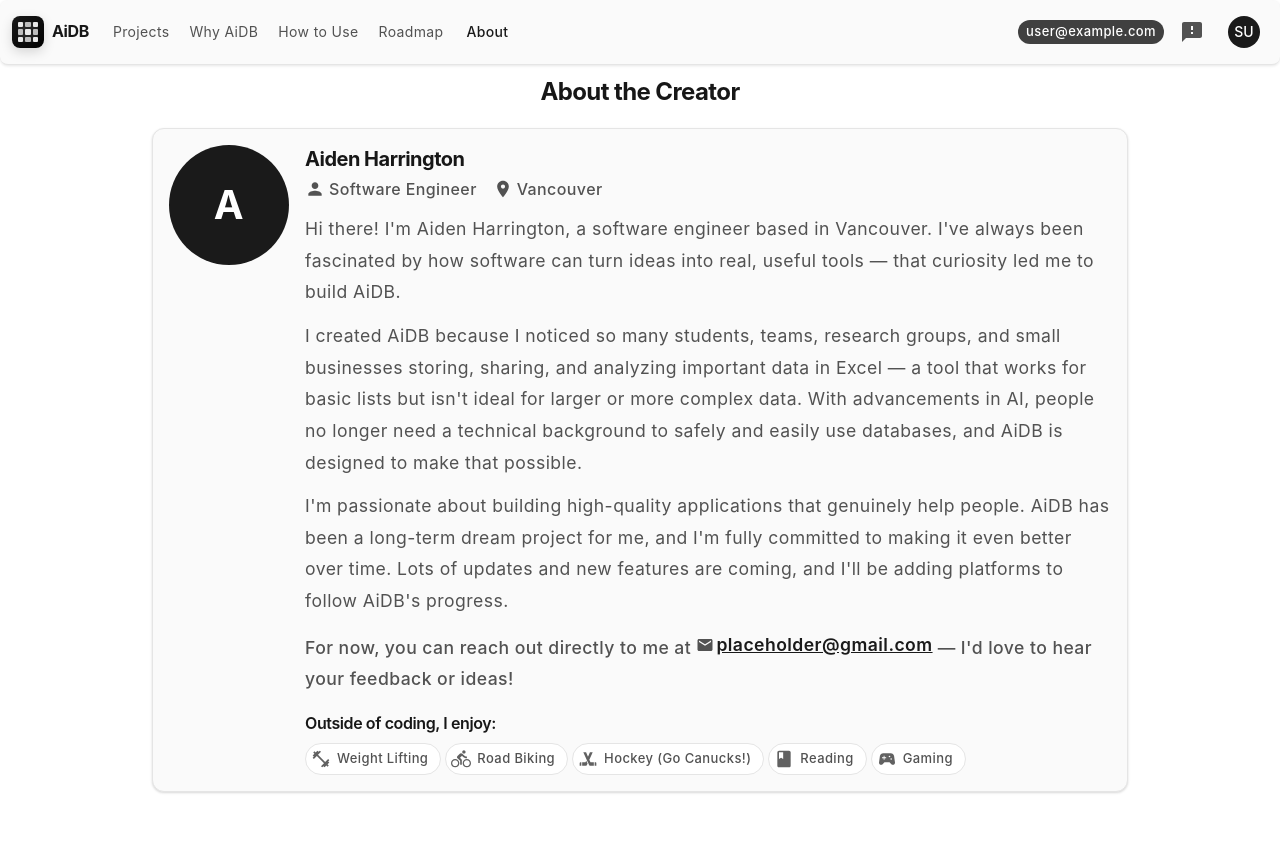
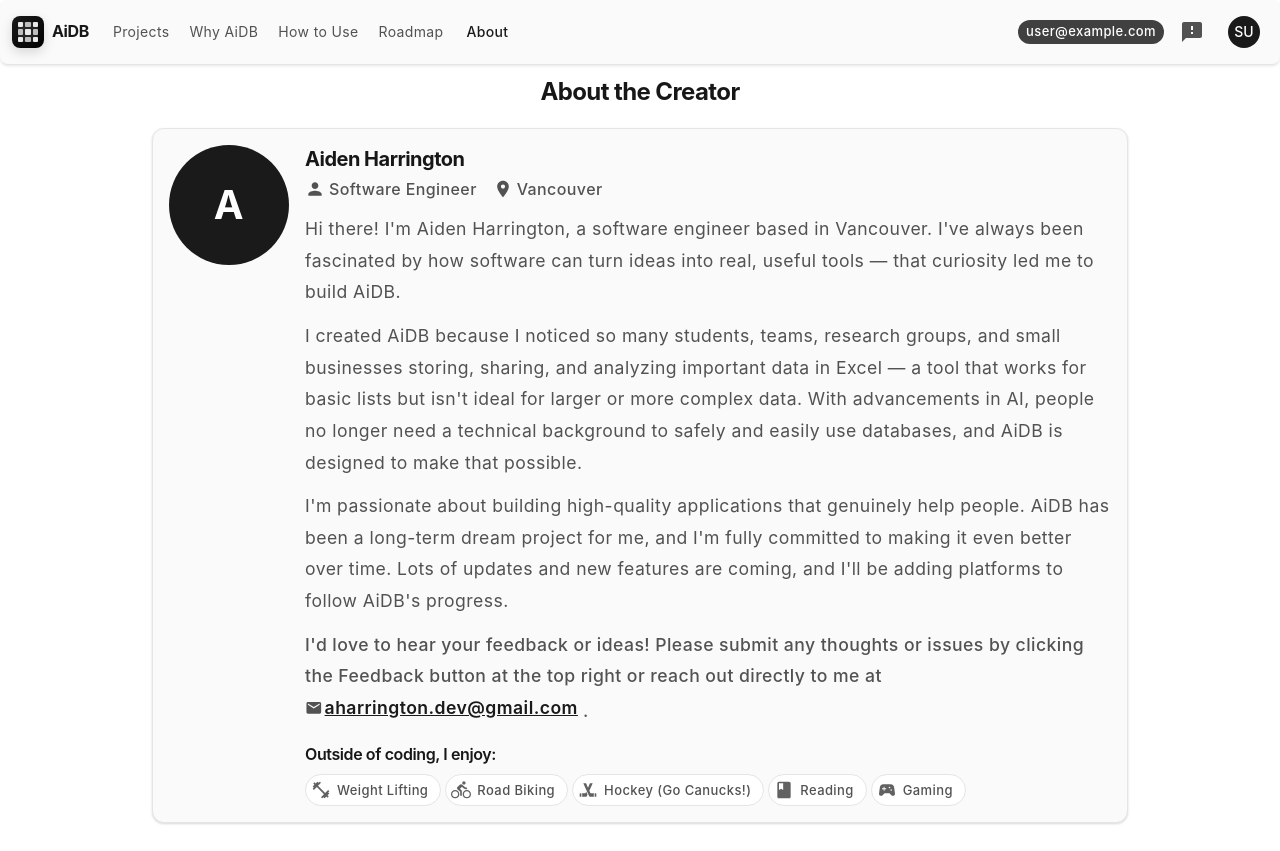
Before and after one commit to aidenharrington/AiDB-Frontend, a React (Create React App) app: page /about in a window 1280 px wide. Before the commit the page ends 820 px from the top, so only its background shows below. Built offline with nearby package versions, Linux system fonts and the light colour scheme; no server answers; sample sign-in values are in the browser's storage.

Commit message:
replaced placeholder email

```diff
--- a/src/pages/AboutPage.tsx
+++ b/src/pages/AboutPage.tsx
@@ -172,9 +172,9 @@ const AboutPage: React.FC = () => {
                   fontWeight: typography.fontWeight.medium,
                 }}
               >
-                For now, you can reach out directly to me at{' '}
+                I'd love to hear your feedback or ideas! Please submit any thoughts or issues by clicking the Feedback button at the top right or reach out directly to me at{' '}
                 <Box component="span" sx={{ display: 'inline-flex', alignItems: 'center' }}>
-                  <Email sx={{ mr: 0.5, fontSize: 18 }} />
+                  <Email sx={{ mr: 0.5, fontSize: '1.1rem' }} />
                   <Box component="span" sx={{
                     color: colors.primary.main,
                     fontWeight: typography.fontWeight.semibold,
@@ -184,10 +184,10 @@ const AboutPage: React.FC = () => {
                       color: colors.primary.dark,
                     }
                   }}>
-                    placeholder@gmail.com
+                    aharrington.dev@gmail.com
                   </Box>
                 </Box>
-                {' '}— I'd love to hear your feedback or ideas!
+                {' '}.
               </Typography>
 
               {/* Interests */}
```
